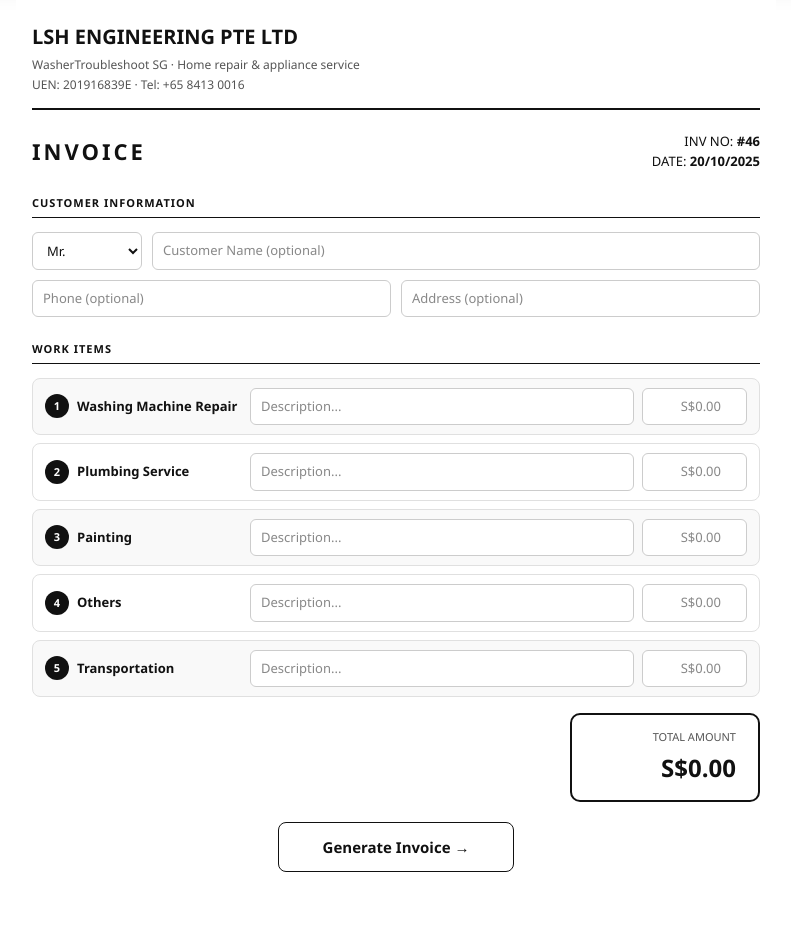
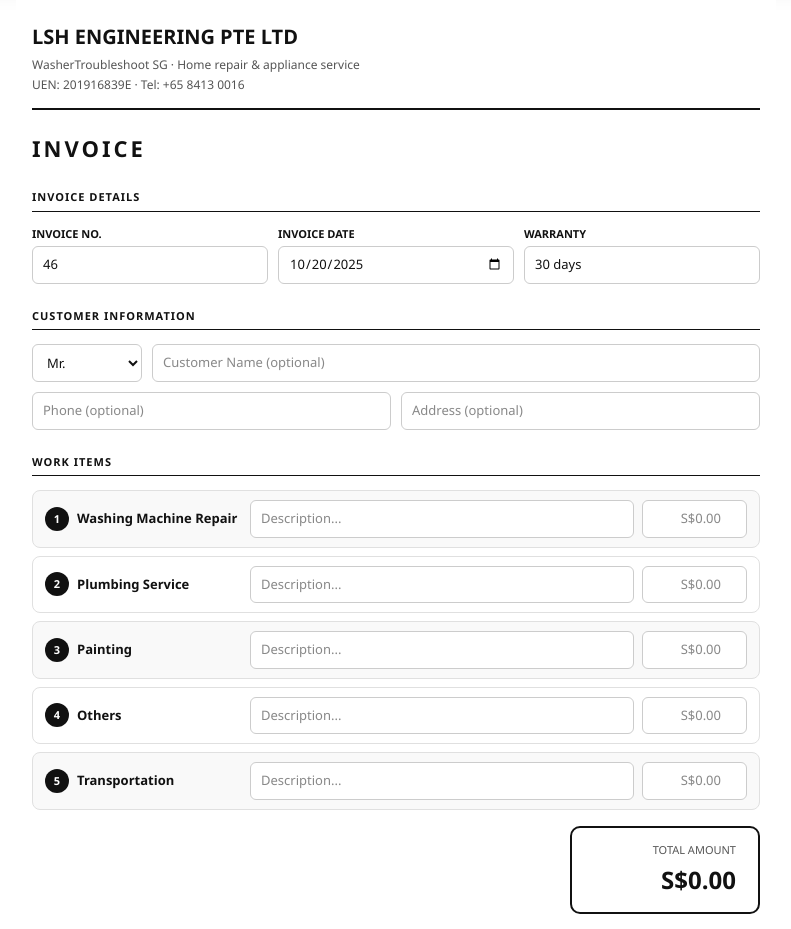
Before and after one commit to Jonymoin/Invoice, a React (Vite) app: page / in a window 1280 px wide. Shown: the part 4320-5249 px from the top of the page, without its empty margins (244-1035 px from the left). Before the commit the page ends 5216 px from the top, so only its background shows below. Built offline with nearby package versions, Linux system fonts and the light colour scheme.

Commit message:
first commit4

```diff
--- a/src/App.jsx
+++ b/src/App.jsx
@@ -12,6 +12,7 @@
     <>
       <div>
         Invoice
+
         <SarimonInvoice />
         <AsianColor />
         <Date1 />
--- a/src/RockyColor.jsx
+++ b/src/RockyColor.jsx
@@ -1,78 +1,81 @@
-import React, { useState, useRef } from "react";
+import { useState, useRef } from "react";
 import html2canvas from "html2canvas";
 import { jsPDF } from "jspdf";
 
 const PREFIXES = ["Mr.", "Mrs.", "Ms.", "Dr.", "Engr."];
-const workGroups = ["Washing Machine Repair", "Plumbing Service", "Painting", "Others", "Transportation"];
+const INITIAL_WORK_GROUPS = [
+  "Washing Machine Repair",
+  "Plumbing Service",
+  "Painting",
+  "Others",
+  "Transportation"
+];
 
-const RockyColor = () => {
-  const today = new Date().toLocaleDateString("en-GB");
+export default function RockyColor() {
+  const d = new Date();
+  const todayDefault = `${d.getFullYear()}-${String(d.getMonth() + 1).padStart(2, '0')}-${String(d.getDate()).padStart(2, '0')}`;
+
+  const [invoiceNo, setInvoiceNo] = useState("46");
+  const [invoiceDate, setInvoiceDate] = useState(todayDefault);
+  const [warranty, setWarranty] = useState("30 days");
+
   const [prefix, setPrefix] = useState("Mr.");
   const [toName, setToName] = useState("");
   const [toPhone, setToPhone] = useState("");
   const [toAddress, setToAddress] = useState("");
-  const invoiceNo = "46";
-  const [rows, setRows] = useState(workGroups.map((n) => ({ name: n, description: "", amount: "" })));
+
+  const [rows, setRows] = useState(INITIAL_WORK_GROUPS.map((n) => ({ name: n, description: "", amount: "" })));
   const [submitted, setSubmitted] = useState(false);
   const [saving, setSaving] = useState(false);
   const invoiceRef = useRef(null);
 
   const updateRow = (i, field, val) => {
-    const c = [...rows];
-    c[i] = { ...c[i], [field]: val };
-    setRows(c);
+    const newRows = [...rows];
+    newRows[i] = { ...newRows[i], [field]: val };
+    setRows(newRows);
   };
 
   const subtotal = rows.reduce((s, r) => s + (parseFloat(r.amount) || 0), 0);
   const total = subtotal;
 
   const handleSubmit = () => setSubmitted(true);
+
   const handleReset = () => {
+    setInvoiceNo("46");
+    setInvoiceDate(todayDefault);
+    setWarranty("30 days");
     setPrefix("Mr.");
     setToName("");
     setToPhone("");
     setToAddress("");
-    setRows(workGroups.map((n) => ({ name: n, description: "", amount: "" })));
+    setRows(INITIAL_WORK_GROUPS.map((n) => ({ name: n, description: "", amount: "" })));
     setSubmitted(false);
   };
 
   const savePDF = async () => {
+    if (!invoiceRef.current) return;
     setSaving(true);
     try {
       const canvas = await html2canvas(invoiceRef.current, {
-        scale: 2,
-        useCORS: true,
-        allowTaint: true,
-        backgroundColor: "#ffffff",
+        scale: 2, useCORS: true, allowTaint: true, backgroundColor: "#ffffff",
       });
       const pdf = new jsPDF({ orientation: "portrait", unit: "mm", format: "a4" });
       const pw = pdf.internal.pageSize.getWidth();
       const ph = pdf.internal.pageSize.getHeight();
       const iw = pw - 16;
       const ih = (canvas.height * iw) / canvas.width;
-      pdf.addImage(
-        canvas.toDataURL("image/png"),
-        "PNG",
-        8,
-        ih < ph ? (ph - ih) / 2 : 8,
-        iw,
-        Math.min(ih, ph - 16)
-      );
+      pdf.addImage(canvas.toDataURL("image/png"), "PNG", 8, ih < ph ? (ph - ih) / 2 : 8, iw, Math.min(ih, ph - 16));
       pdf.save(`Invoice-${invoiceNo}-${toName || "Customer"}.pdf`);
-    } catch (e) {
-      alert("PDF save failed. Try again.");
-    }
+    } catch (e) { alert("PDF save failed. Try again."); }
     setSaving(false);
   };
 
   const saveImage = async () => {
+    if (!invoiceRef.current) return;
     setSaving(true);
     try {
       const canvas = await html2canvas(invoiceRef.current, {
-        scale: 2,
-        useCORS: true,
-        allowTaint: true,
-        backgroundColor: "#ffffff",
+        scale: 2, useCORS: true, allowTaint: true, backgroundColor: "#ffffff",
       });
       const link = document.createElement("a");
       link.download = `Invoice-${invoiceNo}-${toName || "Customer"}.png`;
@@ -80,64 +83,71 @@
       document.body.appendChild(link);
       link.click();
       document.body.removeChild(link);
-    } catch (e) {
-      alert("Image save failed. Try again.");
-    }
+    } catch (e) { alert("Image save failed. Try again."); }
     setSaving(false);
   };
 
+  const displayDate = invoiceDate.split('-').reverse().join('/');
   const displayName = toName ? `${prefix} ${toName}` : prefix;
 
   const field = {
-    border: "1px solid #ccc",
-    borderRadius: 6,
-    padding: "8px 10px",
-    fontSize: 13,
-    outline: "none",
-    background: "white",
-    color: "#111",
+    border: "1px solid #ccc", borderRadius: 6, padding: "8px 10px",
+    fontSize: 13, outline: "none", background: "white", color: "#111",
+  };
+  const btnPrimary = {
+    background: "white", color: "#111", border: "1.5px solid #111",
+    borderRadius: 8, padding: "9px 22px", fontSize: 14, fontWeight: 600, cursor: "pointer",
+  };
+  const sectionLabel = {
+    fontSize: 11, fontWeight: 700, color: "#111", textTransform: "uppercase",
+    letterSpacing: 1, borderBottom: "1.5px solid #111", paddingBottom: 5, marginBottom: 14,
   };
 
-  const btnPrimary = {
-    background: "white",
-    color: "#111",
-    border: "1.5px solid #111",
-    borderRadius: 8,
-    padding: "9px 22px",
-    fontSize: 14,
-    fontWeight: 600,
-    cursor: "pointer",
-  };
-
-  const sectionLabel = {
-    fontSize: 11,
-    fontWeight: 700,
-    color: "#111",
-    textTransform: "uppercase",
-    letterSpacing: 1,
-    borderBottom: "1.5px solid #111",
-    paddingBottom: 5,
-    marginBottom: 14,
-  };
-
-  // ─── FORM VIEW ───────────────────────────────────────────────
+  // ── FORM VIEW ──
   if (!submitted) {
     return (
       <div style={{ maxWidth: 760, margin: "0 auto", padding: "24px 16px", fontFamily: "'Segoe UI', sans-serif", background: "white", color: "#111" }}>
 
-        {/* Company Header */}
         <div style={{ borderBottom: "2px solid #111", paddingBottom: 14, marginBottom: 22 }}>
           <div style={{ fontSize: 20, fontWeight: 800 }}>LSH ENGINEERING PTE LTD</div>
           <div style={{ fontSize: 12, color: "#555", marginTop: 4 }}>WasherTroubleshoot SG · Home repair & appliance service</div>
           <div style={{ fontSize: 12, color: "#555", marginTop: 2 }}>UEN: 201916839E · Tel: +65 8413 0016</div>
         </div>
 
-        {/* Invoice title + number */}
         <div style={{ display: "flex", justifyContent: "space-between", alignItems: "center", marginBottom: 24 }}>
           <div style={{ fontSize: 22, fontWeight: 900, letterSpacing: 3 }}>INVOICE</div>
-          <div style={{ fontSize: 13, textAlign: "right" }}>
-            <div>INV NO: <strong>#{invoiceNo}</strong></div>
-            <div>DATE: <strong>{today}</strong></div>
+        </div>
+
+        {/* Invoice Details — NEW SECTION */}
+        <div style={sectionLabel}>Invoice Details</div>
+        <div style={{ display: "flex", gap: 10, marginBottom: 24, flexWrap: "wrap" }}>
+          <div style={{ flex: 1, minWidth: 120 }}>
+            <div style={{ fontSize: 11, fontWeight: 700, marginBottom: 4 }}>INVOICE NO.</div>
+            <input
+              type="text"
+              value={invoiceNo}
+              onChange={(e) => setInvoiceNo(e.target.value)}
+              style={{ ...field, width: "100%" }}
+            />
+          </div>
+          <div style={{ flex: 1, minWidth: 150 }}>
+            <div style={{ fontSize: 11, fontWeight: 700, marginBottom: 4 }}>INVOICE DATE</div>
+            <input
+              type="date"
+              value={invoiceDate}
+              onChange={(e) => setInvoiceDate(e.target.value)}
+              style={{ ...field, width: "100%" }}
+            />
+          </div>
+          <div style={{ flex: 1, minWidth: 120 }}>
+            <div style={{ fontSize: 11, fontWeight: 700, marginBottom: 4 }}>WARRANTY</div>
+            <input
+              type="text"
+              value={warranty}
+              onChange={(e) => setWarranty(e.target.value)}
+              placeholder="e.g. 30 days"
+              style={{ ...field, width: "100%" }}
+            />
           </div>
         </div>
 
@@ -173,7 +183,6 @@
           </div>
         </div>
 
-        {/* Submit */}
         <div style={{ marginTop: 20, textAlign: "center" }}>
           <button onClick={handleSubmit} style={{ ...btnPrimary, padding: "13px 44px", fontSize: 15, fontWeight: 700 }}>
             Generate Invoice →
@@ -183,13 +192,12 @@
     );
   }
 
-  // ─── INVOICE VIEW ─────────────────────────────────────────────
+  // ── INVOICE VIEW ──
   return (
     <div style={{ maxWidth: 760, margin: "0 auto", padding: "24px 16px", fontFamily: "'Segoe UI', sans-serif", background: "white", color: "#111" }}>
 
-      {/* Action Buttons */}
       <div style={{ display: "flex", gap: 10, marginBottom: 16, flexWrap: "wrap" }}>
-        <button onClick={handleReset} style={{ ...btnPrimary }}>← New Invoice</button>
+        <button onClick={handleReset} style={btnPrimary}>← New Invoice</button>
         <button onClick={savePDF} disabled={saving} style={{ ...btnPrimary, opacity: saving ? 0.5 : 1 }}>
           {saving ? "Saving..." : "⬇ Save as PDF"}
         </button>
@@ -198,10 +206,9 @@
         </button>
       </div>
 
-      {/* ── Printable Invoice ── */}
       <div ref={invoiceRef} style={{ background: "white", border: "1.5px solid #ccc", borderRadius: 12, overflow: "hidden", fontFamily: "'Segoe UI', sans-serif", color: "#111" }}>
 
-        {/* Header — white bg */}
+        {/* Header */}
         <div style={{ background: "white", borderBottom: "2px solid #111", padding: "22px 30px" }}>
           <div style={{ display: "flex", justifyContent: "space-between", alignItems: "flex-start" }}>
             <div>
@@ -218,7 +225,7 @@
               <div style={{ border: "1.5px solid #111", borderRadius: 6, padding: "3px 14px", display: "inline-block", marginTop: 4 }}>
                 <span style={{ fontSize: 13, fontWeight: 700 }}>#{invoiceNo}</span>
               </div>
-              <div style={{ fontSize: 12, marginTop: 6, color: "#555" }}>{today}</div>
+              <div style={{ fontSize: 12, marginTop: 6, color: "#555" }}>{displayDate}</div>
             </div>
           </div>
         </div>
@@ -255,10 +262,8 @@
             </tbody>
           </table>
 
-          {/* Footer Row */}
           <div style={{ display: "flex", gap: 20, marginTop: 22 }}>
-
-            {/* Left: payment + customer signature */}
+            {/* Left */}
             <div style={{ flex: 1 }}>
               <div style={{ border: "1px solid #ddd", borderRadius: 8, padding: "11px 14px", marginBottom: 12 }}>
                 <div style={{ fontSize: 11, fontWeight: 700, color: "#555", marginBottom: 7, textTransform: "uppercase", letterSpacing: 0.5 }}>Payment Method</div>
@@ -274,14 +279,14 @@
                 <span style={{ fontWeight: 700, color: "#111" }}>Note:</span> Total amount is inclusive of GST.
               </div>
               <div style={{ marginTop: 14 }}>
-                <div style={{ fontSize: 18, color: "#555" }}>30 days warranty</div>
+                <div style={{ fontSize: 18, color: "#555" }}>{warranty} warranty</div>
                 <div style={{ fontSize: 12, fontWeight: 700, color: "#111", marginBottom: 8 }}>Work Completed & Checked by Customer</div>
                 <div style={{ fontSize: 11, color: "#777", marginBottom: 30 }}>Customer has checked the work and is satisfied prior to payment and signing.</div>
                 <div style={{ borderTop: "1px solid #ccc", paddingTop: 5, fontSize: 11, color: "#aaa" }}>Customer Signature / Date</div>
               </div>
             </div>
 
-            {/* Right: totals + authorized signatory */}
+            {/* Right */}
             <div style={{ width: 210, display: "flex", flexDirection: "column", alignItems: "flex-end", justifyContent: "space-between" }}>
               <div style={{ border: "1.5px solid #111", borderRadius: 10, padding: "14px 18px", width: "100%", textAlign: "right" }}>
                 <div style={{ fontSize: 11, color: "#777", marginBottom: 3 }}>Sub-Total</div>
@@ -289,7 +294,6 @@
                 <div style={{ fontSize: 11, color: "#aaa", marginBottom: 7 }}>GST: S$0.00</div>
                 <div style={{ borderTop: "1px solid #ddd", paddingTop: 9 }}>
                   <div style={{ fontSize: 11, color: "#555" }}>TOTAL AMOUNT</div>
-
                   <div style={{ fontSize: 24, fontWeight: 900, marginTop: 3, color: "#111" }}>S${total.toFixed(2)}</div>
                 </div>
               </div>
@@ -305,7 +309,6 @@
             </div>
           </div>
 
-          {/* Footer note */}
           <div style={{ marginTop: 18, textAlign: "center", fontSize: 13, color: "#aaa", fontStyle: "italic", borderTop: "1px solid #eee", paddingTop: 12 }}>
             Thank you for your business! · WasherTroubleshoot SG
           </div>
@@ -313,6 +316,4 @@
       </div>
     </div>
   );
-};
-
-export default RockyColor;
+}
```
Lines whose indentation alone changed are shown as unchanged.
